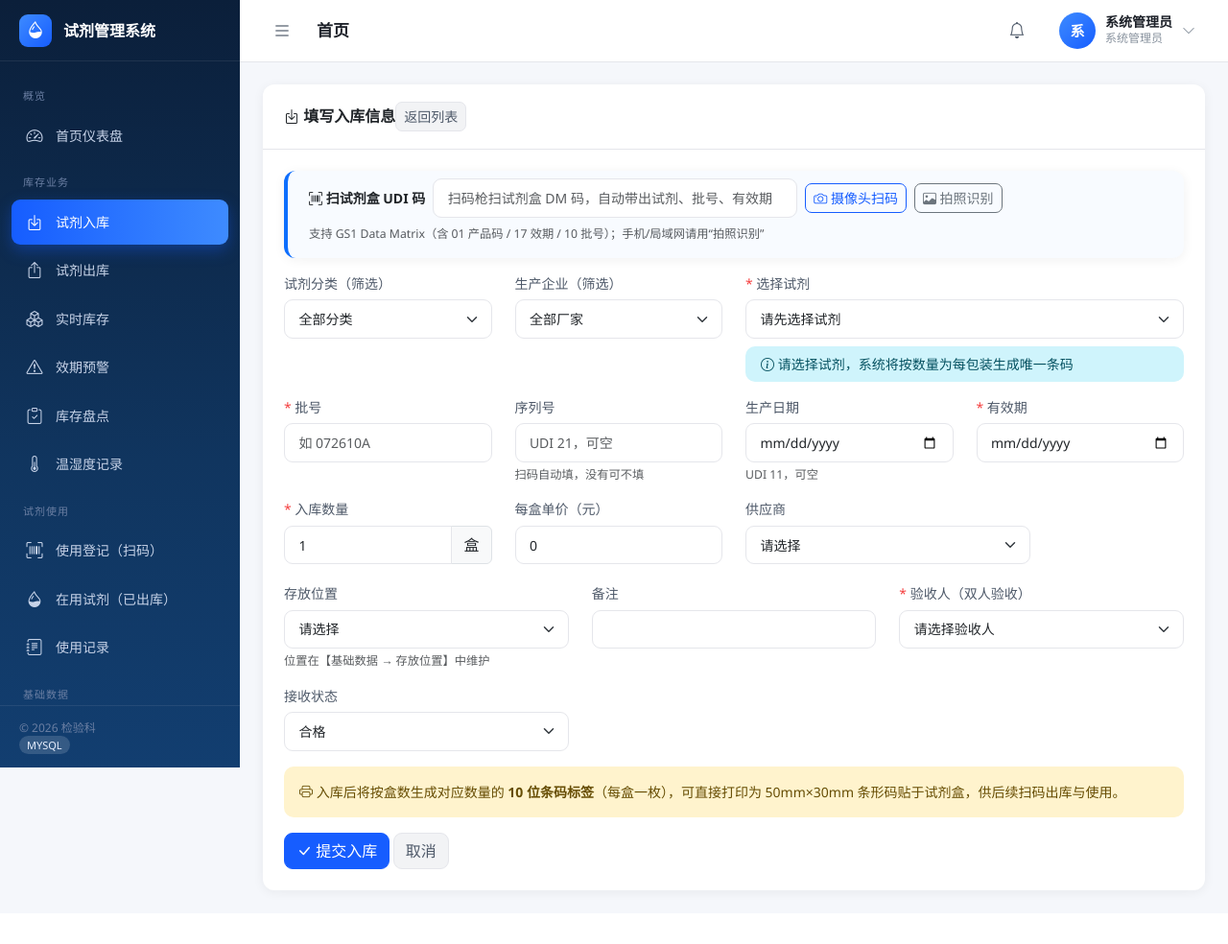
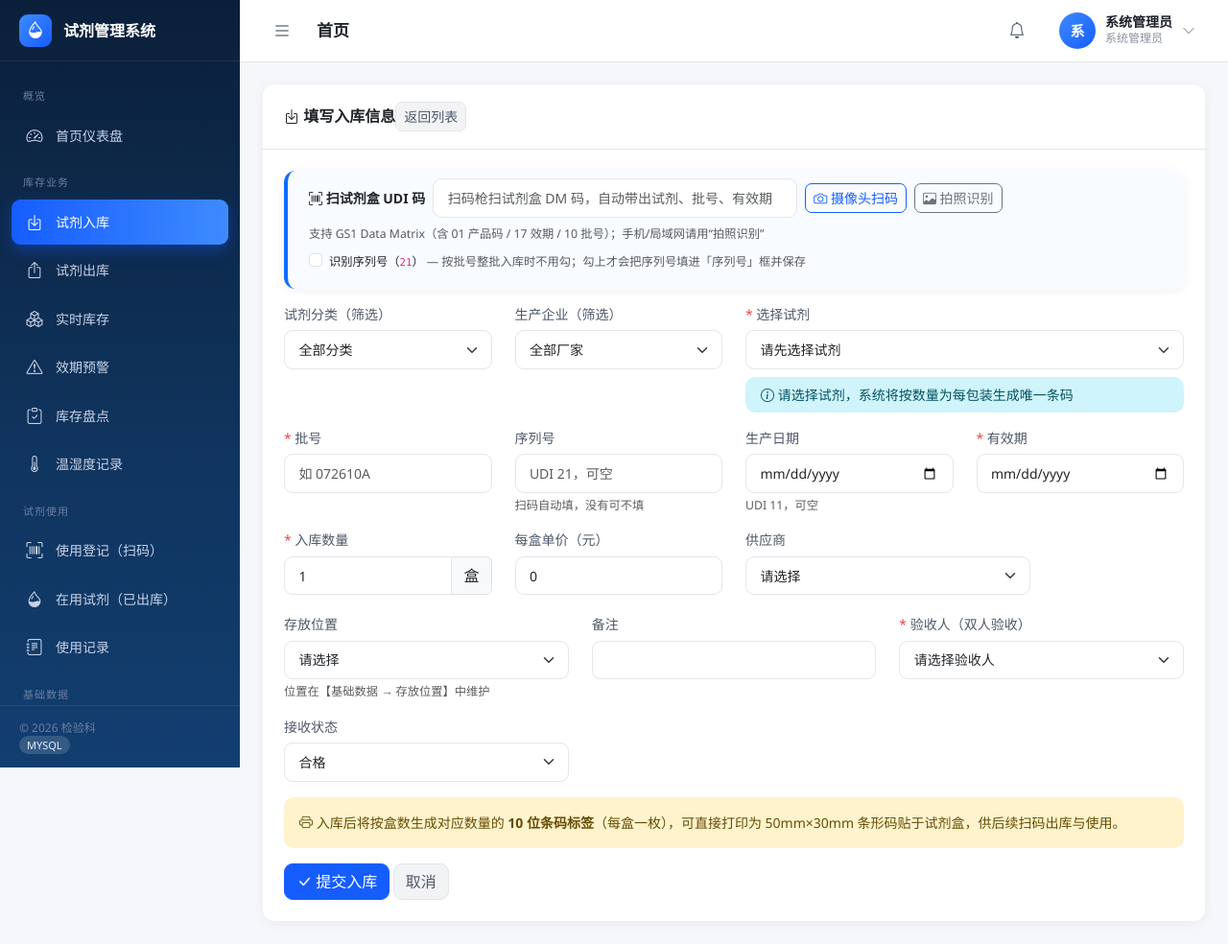
Before and after one commit to junyuchenchen1/reagent-system, a Flask app: page /stock-in/add in a window 1280 px wide. Shown: the whole page at 96% size. Before the commit the page ends 935 px from the top, so only its background shows below. Run offline with Flask 3, Linux system fonts and the light colour scheme; a user stored in the database is signed in; parts of the project's set-up code (start-up, migrations or seed data) failed here and were passed over; some libraries are stand-ins or nearby versions.

Commit message:
入库页新增「识别序列号」开关，默认关闭，按批号整批入库不再被 21 序列号干扰

```diff
--- a/app/templates/stock/in_add.html
+++ b/app/templates/stock/in_add.html
@@ -23,6 +23,13 @@
                     </button>
                     <input type="file" id="udiPhoto" accept="image/*" capture="environment" class="d-none">
                     <span class="small text-muted">支持 GS1 Data Matrix（含 01 产品码 / 17 效期 / 10 批号）；手机/局域网请用“拍照识别”</span>
+                </div>
+                <div class="form-check mt-2">
+                    <input class="form-check-input" type="checkbox" id="serialToggle">
+                    <label class="form-check-label small" for="serialToggle">
+                        识别序列号（<code>21</code>）
+                        <span class="text-muted">— 按批号整批入库时不用勾；勾上才会把序列号填进「序列号」框并保存</span>
+                    </label>
                 </div>
                 <div id="udiResult" class="mt-2"></div>
             </div>
@@ -268,6 +275,14 @@
     const expireInput = document.getElementById('expireDate');
     const serialInput = document.getElementById('serialNo');
     const produceInput = document.getElementById('produceDate');
+    const serialToggle = document.getElementById('serialToggle');
+    // 默认不识别序列号：按批号整批入库时，序列号留着反而每次都要手动删
+    function wantSerial() { return !!(serialToggle && serialToggle.checked); }
+    if (serialToggle) {
+        serialToggle.addEventListener('change', function () {
+            if (!wantSerial()) { serialInput.value = ''; }
+        });
+    }
 
     function udiEscape(s) {
         return String(s == null ? '' : s).replace(/[&<>"']/g, function (c) {
@@ -316,7 +331,12 @@
                 udiDi.value = p.di || '';
                 const parts = [];
                 if (p.batch_no) { batchInput.value = p.batch_no; parts.push('批号 <b>' + udiEscape(p.batch_no) + '</b>'); }
-                if (p.serial) { serialInput.value = p.serial; parts.push('序列号 <b>' + udiEscape(p.serial) + '</b>'); }
+                if (p.serial && wantSerial()) {
+                    serialInput.value = p.serial;
+                    parts.push('序列号 <b>' + udiEscape(p.serial) + '</b>');
+                } else if (!wantSerial()) {
+                    serialInput.value = '';          // 未勾选识别序列号：按批号入库，不填序列号
+                }
                 if (p.produce_date) { produceInput.value = p.produce_date; parts.push('生产日期 <b>' + udiEscape(p.produce_date) + '</b>'); }
                 if (p.expire_date) { expireInput.value = p.expire_date; parts.push('有效期 <b>' + udiEscape(p.expire_date) + '</b>'); }
                 const codeInfo = parts.length ? '码内信息：' + parts.join('，') : '';
```
Also changed, not shown: tests/test_business.py (+5 -0 lines), README.md.
